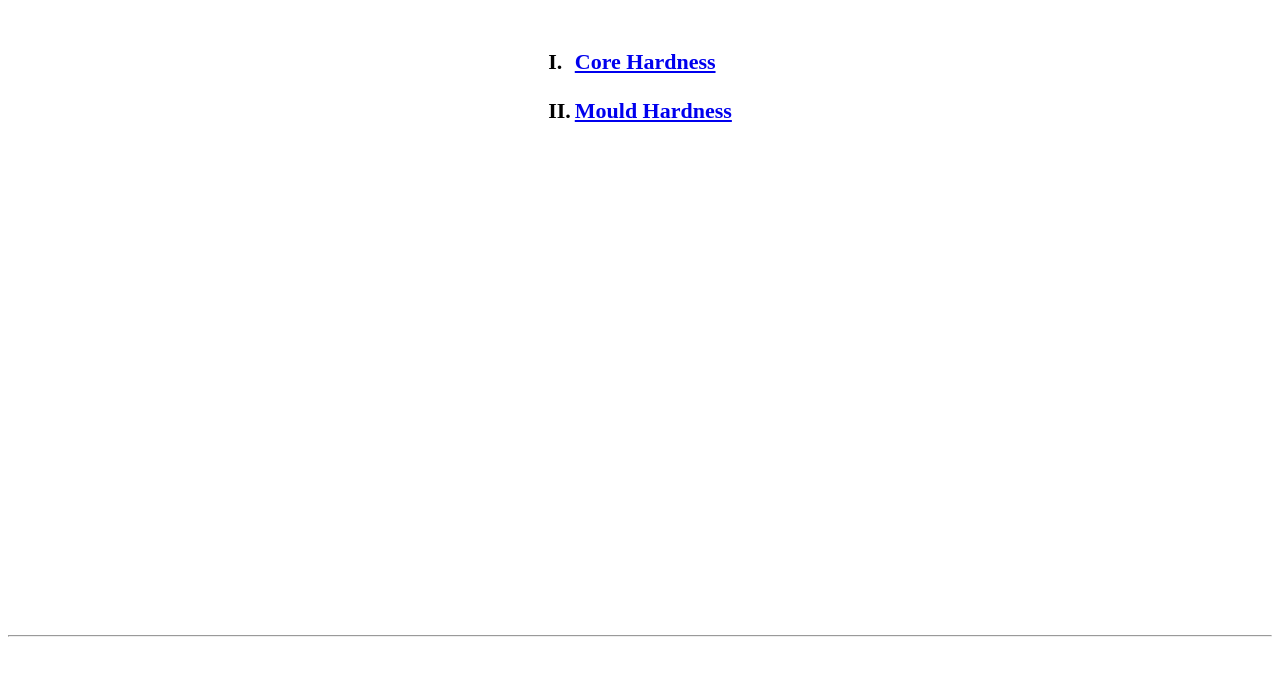
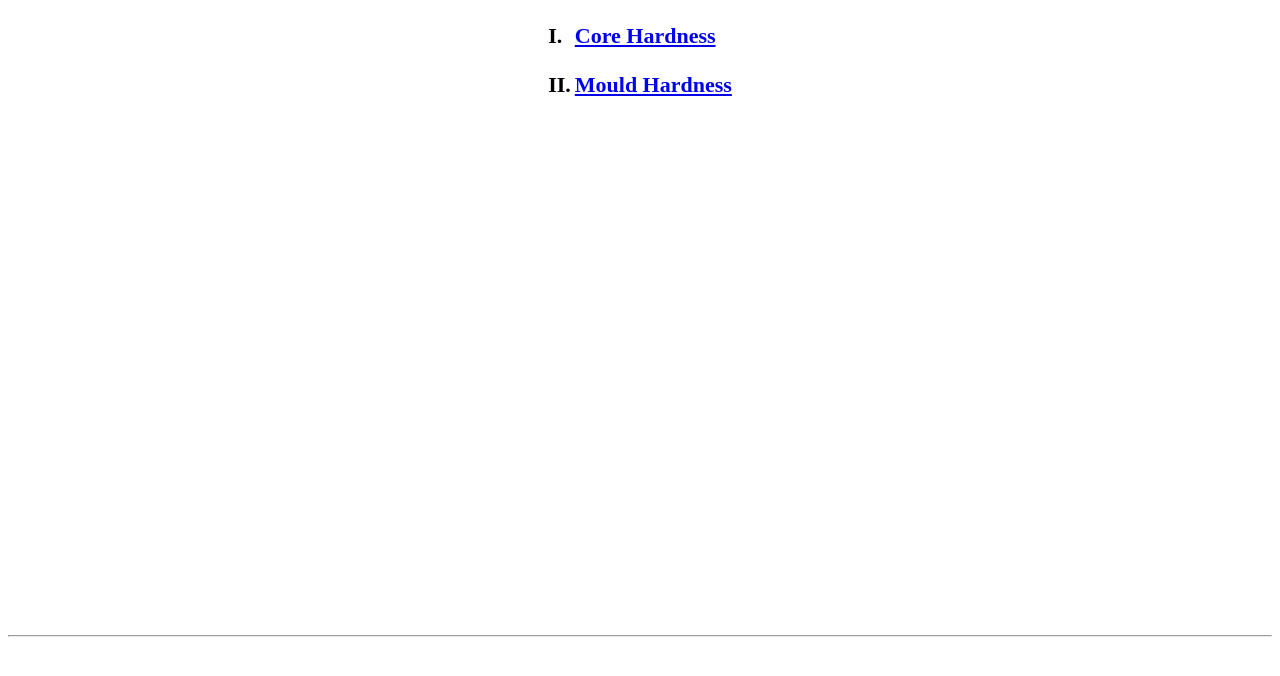
Before and after one commit to virtual-labs/exp-mould-core-hardness-dei, a plain HTML site: page experiment/simulation/index.html in a window 1280 px wide. Drawn offline with Linux system fonts and the light colour scheme.

Commit message:
Update index.html

```diff
--- a/experiment/simulation/index.html
+++ b/experiment/simulation/index.html
@@ -10,7 +10,7 @@
 <body>
 	<div id="simulation-cont">
 		<div id="matwork">
-			<div style="height:600px;"><br>
+			<div style="height:600px;">
 		<center><table border=0 height="100px">
 		<tr><td>I.</td><td><a href="coreHardness/index.html">Core Hardness</a></td></tr>
 		<tr><td>II.</td><td><a href="mouldHardness/index.html">Mould Hardness</a></td></tr>
```
